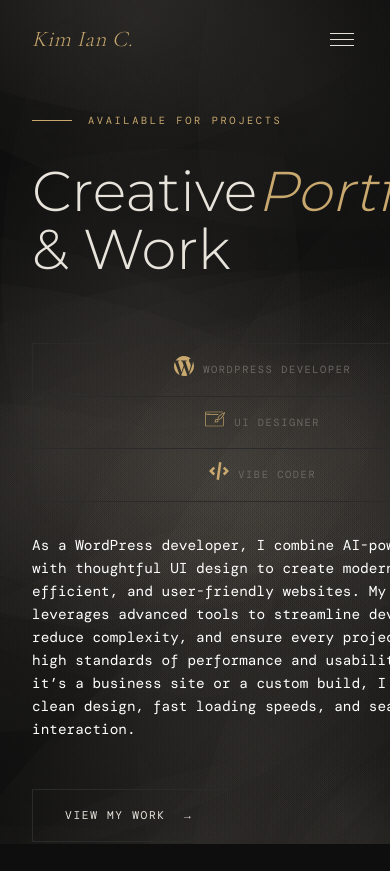
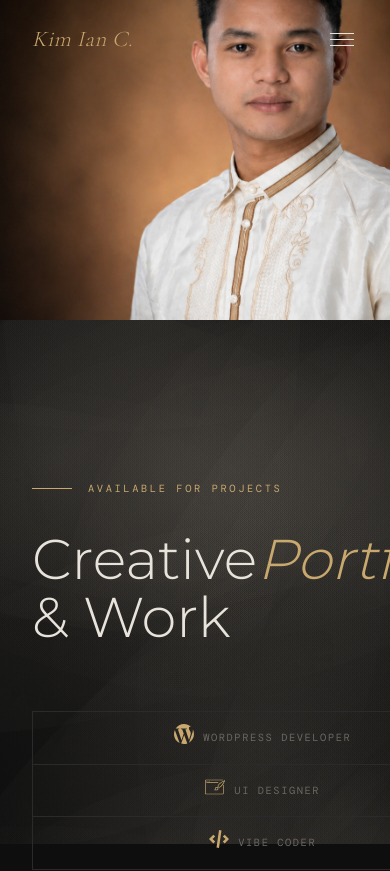
Before and after one commit to KimIanCarano-o/Kim-Portfolio, a Next.js app: page / in a window 390 px wide. Shown: the top 871 px of the page. Built offline with nearby package versions, Linux system fonts and the light colour scheme; a web font is replaced by a local one.

Commit message:
Fix homepage mobile hero order and About image layout

```diff
--- a/styles/About.css
+++ b/styles/About.css
@@ -6,6 +6,8 @@
   display: grid;
   grid-template-columns: 1fr 1fr;
   min-height: 100vh;
+  gap: 4rem;
+  align-items: center;
 }
 
 /* ── Photo column ──────────────────────────────── */
@@ -13,6 +15,7 @@
   position: relative;
   overflow: hidden;
   min-height: 500px;
+  max-height: 80vh;
 }
 
 .about__img-col::before {
--- a/styles/Home.css
+++ b/styles/Home.css
@@ -276,18 +276,21 @@
 @media (max-width: 900px) {
   .home {
     grid-template-columns: 1fr;
+    row-gap: 3rem;
   }
   .home__right {
+    order: -1;
     display: block;
     min-height: 320px;
-    margin-top: 3rem;
+    margin-top: 0;
+  }
+  .home__left {
+    order: 0;
+    padding: 7rem 2rem 4rem;
   }
   .home__hero-img {
     position: relative;
     min-height: 320px;
-  }
-  .home__left {
-    padding: 7rem 2rem 4rem;
   }
   .home__scroll {
     left: 2rem;
```
